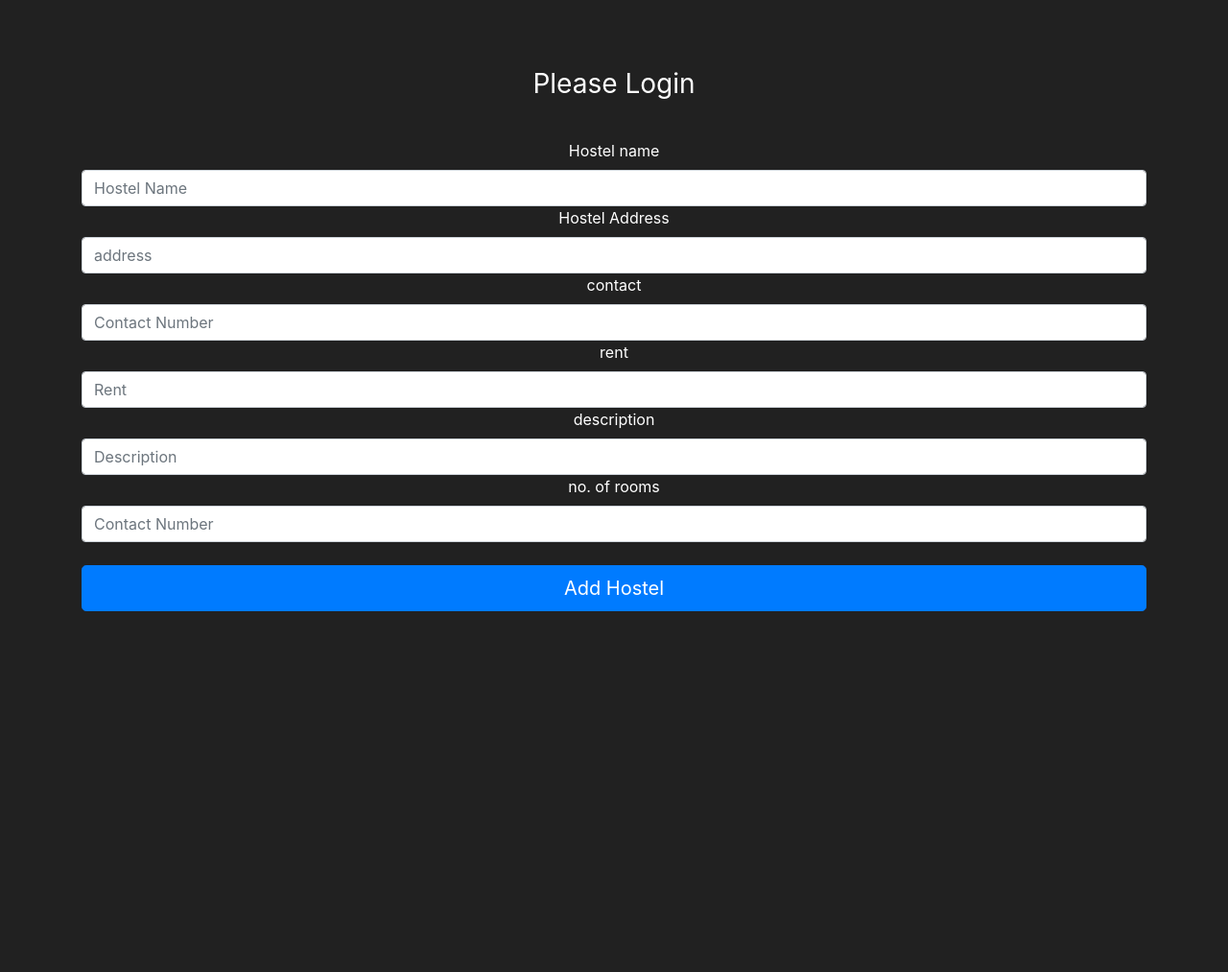
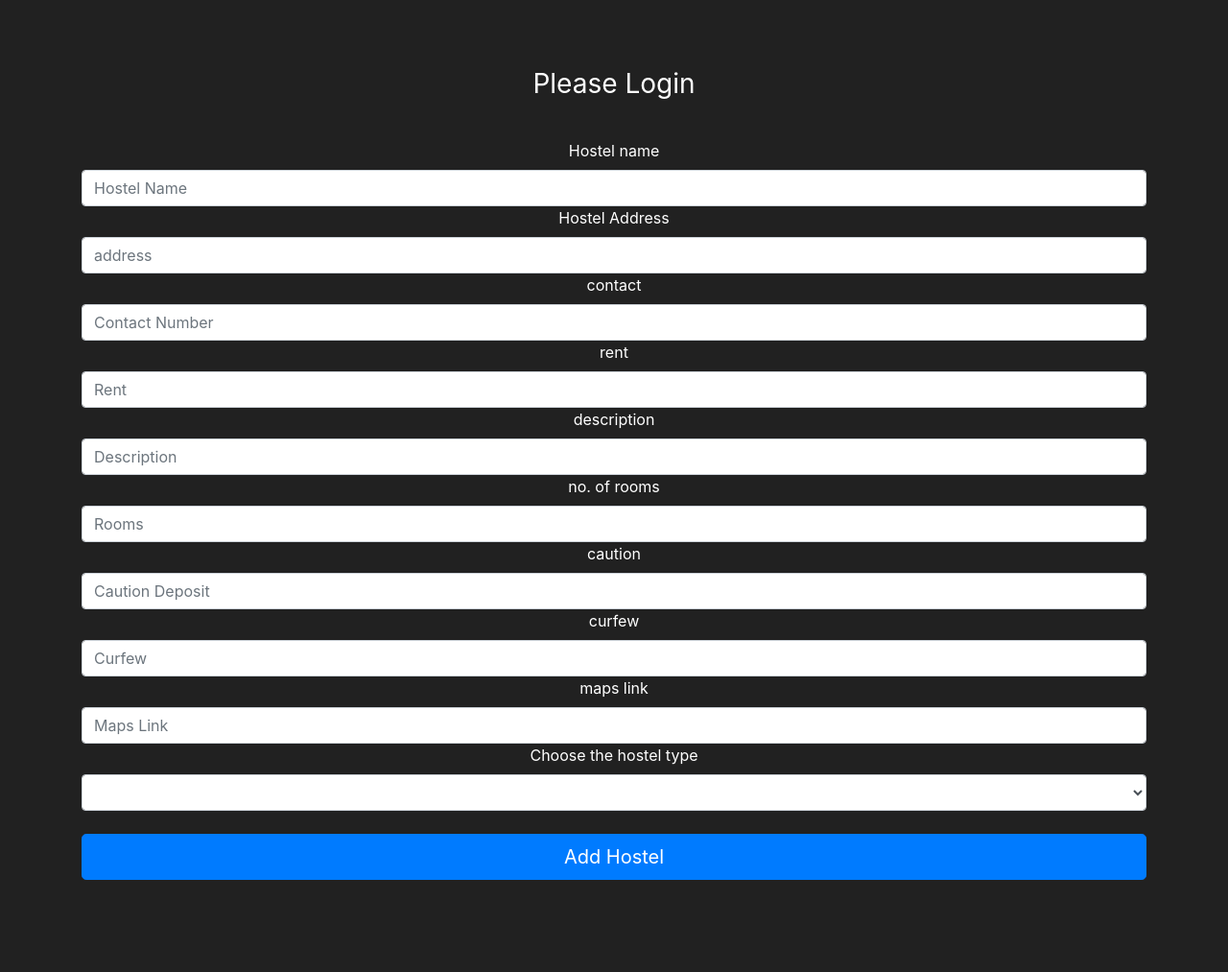
Before and after one commit to ashana1647/spaces, a Flask app: page /register_hostel in a window 1280 px wide. Shown: the part 97-1110 px from the top of the page at 96% size. Before the commit the page ends 734 px from the top, so only its background shows below. Run offline with Flask 2, Linux system fonts and the light colour scheme; some libraries are stand-ins or nearby versions.

Commit message:
Update registerhostel.html

```diff
--- a/market/templates/registerhostel.html
+++ b/market/templates/registerhostel.html
@@ -7,7 +7,7 @@
 <body class="text-center">
     <div class="container">
         <form method="POST" class="form-signin" style="color:white">
-            {{form.hidden_tag() }}
+            {{ form.hidden_tag() }}
             <br><br><br>
             <h1 class="h3 mb-3 font-weight-normal">
                 Please Login
@@ -29,12 +29,24 @@
             {{ form.hs_description(class="form-control", placeholder="Description") }}
 
             {{ form.rooms.label() }}
-            {{ form.rooms(class="form-control", placeholder="Contact Number") }}
+            {{ form.rooms(class="form-control", placeholder="Rooms") }}
+
+            {{ form.caution.label() }}
+            {{ form.caution(class="form-control", placeholder="Caution Deposit") }}
+
+            {{ form.curfew.label() }}
+            {{ form.curfew(class="form-control", placeholder="Curfew") }}
+
+            {{ form.maps_link.label() }}
+            {{ form.maps_link(class="form-control", placeholder="Maps Link") }}
+
+            {{ form.type.label() }}
+            {{ form.type(class="form-control", placeholder="Girls or Boys") }}
 
             <br>
 
             {{ form.submit(class="btn btn-lg btn-block btn-primary") }}
-
+            <br><br><br><br>
         </form>
     </div>
 </body>
```
